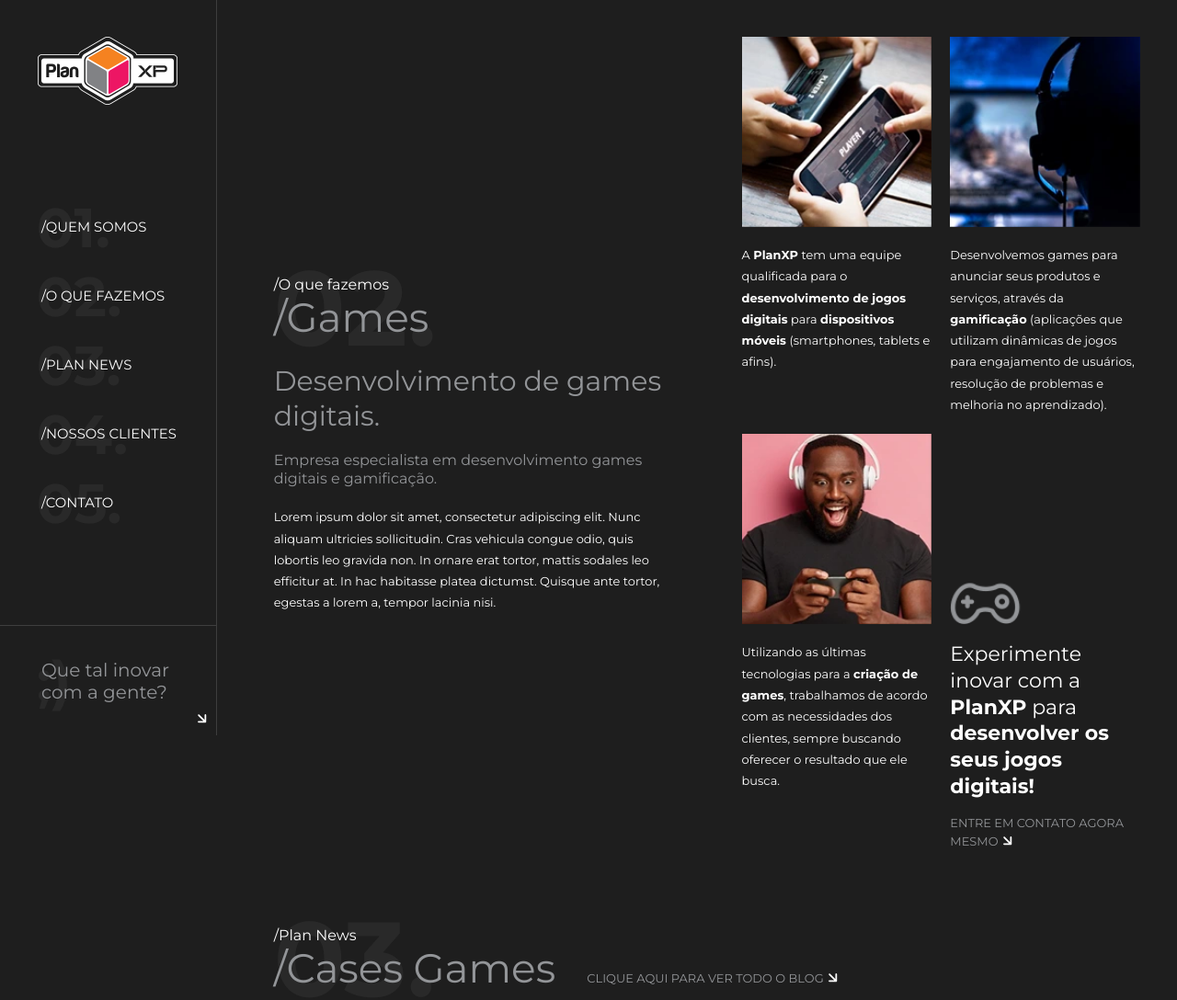
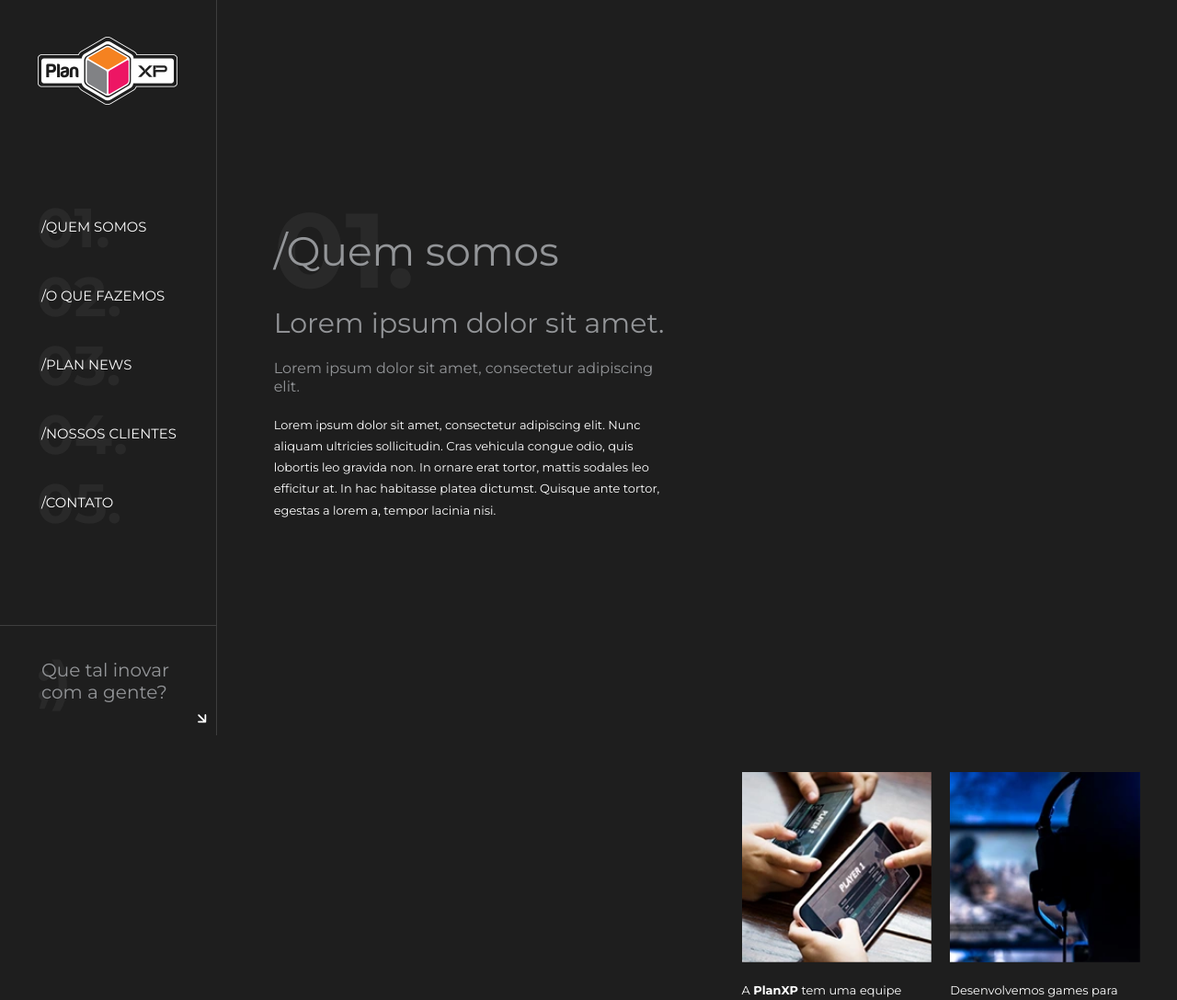
Before and after one commit to robertoarj/planxp, a plain HTML site: page index.html in a window 1280 px wide. Shown: the top 1088 px of the page at 92% size. Drawn offline with Linux system fonts and the light colour scheme.

Commit message:
Atualização de seções inexistentes no psd

```diff
--- a/index.html
+++ b/index.html
@@ -19,10 +19,10 @@
         <nav id="navbar">
             <div class="menu">
                 <ul>
-                    <li data-before="01."><a href="#">Quem somos</a></li>
+                    <li data-before="01."><a href="#quem-somos">Quem somos</a></li>
                     <li data-before="02."><a href="#o-que-fazemos">O que fazemos</a></li>
                     <li data-before="03."><a href="#plan-news">Plan News</a></li>
-                    <li data-before="04."><a href="#">Nossos clientes</a></li>
+                    <li data-before="04."><a href="#nossos-clientes">Nossos clientes</a></li>
                     <li data-before="05."><a href="#contato">Contato</a></li>
                 </ul>
             </div>
@@ -36,6 +36,19 @@
     </header>
     <div id="main">
 
+<!-- SECTION QUEM SOMOS -->
+        <section id="quem-somos">
+            <div class="section-content two-cols">
+                <div class="col-summary">
+                    <div class="section-title-wrapper" data-before="01.">
+                        <h2 class="main-title">Quem somos</h2>
+                    </div>
+                    <h3 class="second-title">Lorem ipsum dolor sit amet.</h3>
+                    <h4 class="third-title">Lorem ipsum dolor sit amet, consectetur adipiscing elit.</h4>
+                    <p>Lorem ipsum dolor sit amet, consectetur adipiscing elit. Nunc aliquam ultricies sollicitudin. Cras vehicula congue odio, quis lobortis leo gravida non. In ornare erat tortor, mattis sodales leo efficitur at. In hac habitasse platea dictumst. Quisque ante tortor, egestas a lorem a, tempor lacinia nisi.</p>
+                </div>
+            </div>
+        </section>
 <!-- SECTION O QUE FAZEMOS -->
         <section id="o-que-fazemos">
             <div class="section-content two-cols">
@@ -130,6 +143,19 @@
                 </ul>
             </div>
         </section>
+<!-- SECTION NOSSOS CLIENTES -->
+        <section id="nossos-clientes">
+            <div class="section-content two-cols">
+                <div class="col-summary">
+                    <div class="section-title-wrapper" data-before="04.">
+                        <h2 class="main-title">Nossos Clientes</h2>
+                    </div>
+                    <h3 class="second-title">Lorem ipsum dolor sit amet.</h3>
+                    <h4 class="third-title">Lorem ipsum dolor sit amet, consectetur adipiscing elit.</h4>
+                    <p>Lorem ipsum dolor sit amet, consectetur adipiscing elit. Nunc aliquam ultricies sollicitudin. Cras vehicula congue odio, quis lobortis leo gravida non. In ornare erat tortor, mattis sodales leo efficitur at. In hac habitasse platea dictumst. Quisque ante tortor, egestas a lorem a, tempor lacinia nisi.</p>
+                </div>
+            </div>
+        </section>
 <!-- SECTION CONTATO -->
         <section id="contato">
             <div class="section-content">
```
